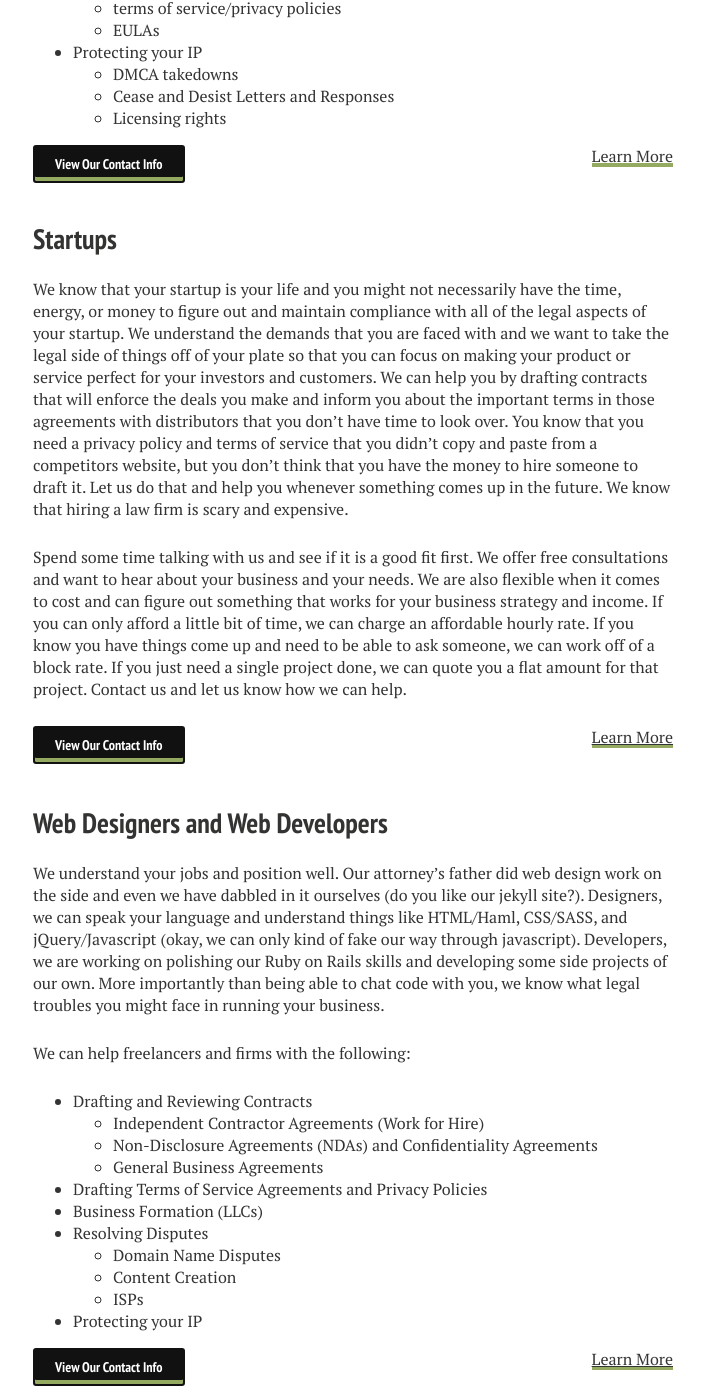
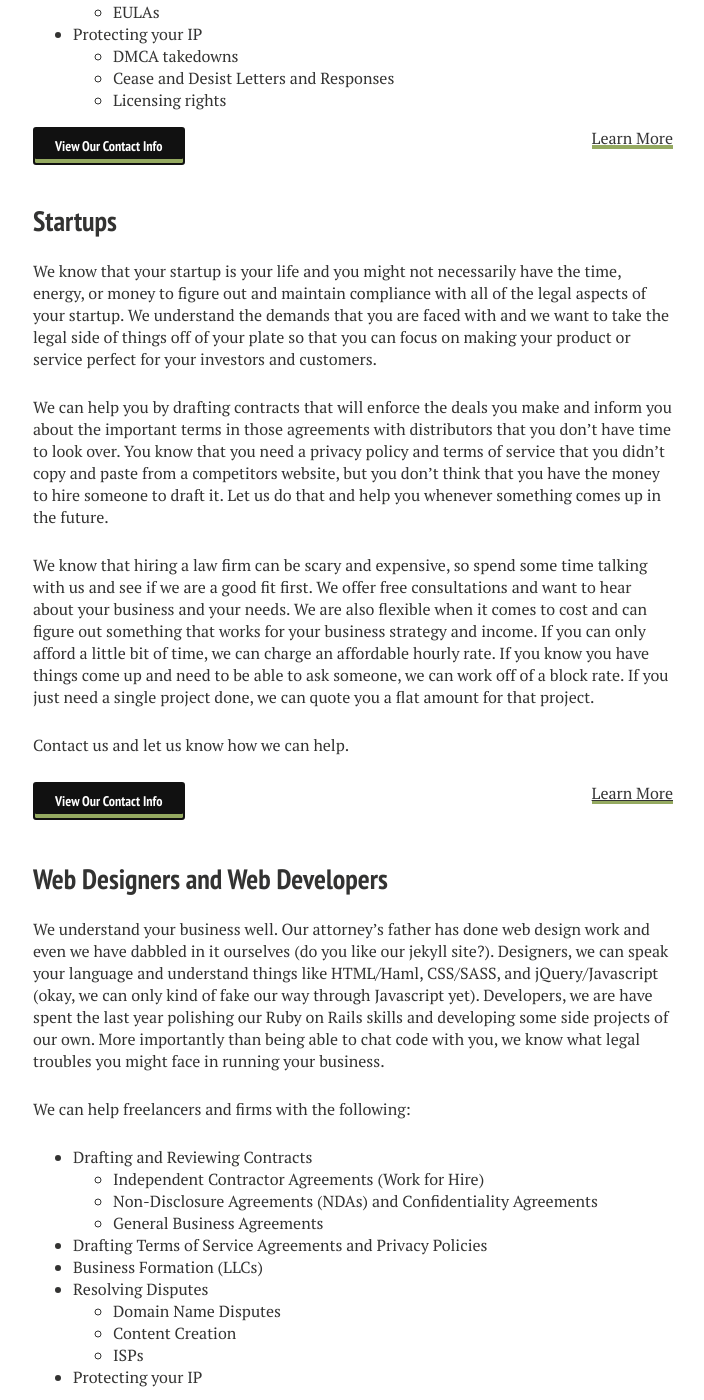
Before and after one commit to nerdyfergy/blg-site-mm3, a Jekyll site: the page built from industries/index.md, in a window 1280 px wide and 1400 px high, scrolled down 1626 px. Shown: the whole window, without its empty margins (287-991 px from the left). Built offline with Jekyll 4.4.1, drawn with Linux system fonts in a browser that asks for light colours; some of the changed text lies outside the part shown.

Commit message:
Update index.md

```diff
--- a/industries/index.md
+++ b/industries/index.md
@@ -26,13 +26,15 @@ Whether you are a competitor, caster, or streamer, we can help with:
 * Structuring your organization as business to protect your personal assets, and
 * Protecting your IP
 
-Let us help you, so that you can focus on being the best.
+Let us help you, so that you can just focus on competing.
 
 <a markdown="0" href="{{ site.url }}/contact" class="btn">View Our Contact Info</a>
 <a markdown="0" href="{{ site.url }}/esports-law/" class="halvsies">Learn More</a>
 
 ## Game Devs
-We might have grown up, but we have never grown out of gaming. Helping indie game developers with their business is why we went to law school and became attorneys. It has been really rewarding to fulfill our dream of representing game developers as clients. We can help you in the following ways:
+We might have grown up, but we have never grown out of gaming. Helping indie game developers with their business is why we went to law school and became attorneys.
+
+We can help you in the following ways:
 
 * Structuring your business
   * Protect yourself from personal liability arising from your busienss deals
@@ -50,15 +52,19 @@ We might have grown up, but we have never grown out of gaming. Helping indie gam
 </div>
 
 ## Startups
-We know that your startup is your life and you might not necessarily have the time, energy, or money to figure out and maintain compliance with all of the legal aspects of your startup. We understand the demands that you are faced with and we want to take the legal side of things off of your plate so that you can focus on making your product or service perfect for your investors and customers. We can help you by drafting contracts that will enforce the deals you make and inform you about the important terms in those agreements with distributors that you don't have time to look over. You know that you need a privacy policy and terms of service that you didn't copy and paste from a competitors website, but you don't think that you have the money to hire someone to draft it. Let us do that and help you whenever something comes up in the future. We know that hiring a law firm is scary and expensive.
+We know that your startup is your life and you might not necessarily have the time, energy, or money to figure out and maintain compliance with all of the legal aspects of your startup. We understand the demands that you are faced with and we want to take the legal side of things off of your plate so that you can focus on making your product or service perfect for your investors and customers.
 
-Spend some time talking with us and see if it is a good fit first. We offer free consultations and want to hear about your business and your needs. We are also flexible when it comes to cost and can figure out something that works for your business strategy and income. If you can only afford a little bit of time, we can charge an affordable hourly rate. If you know you have things come up and need to be able to ask someone, we can work off of a block rate. If you just need a single project done, we can quote you a flat amount for that project. Contact us and let us know how we can help.
+We can help you by drafting contracts that will enforce the deals you make and inform you about the important terms in those agreements with distributors that you don't have time to look over. You know that you need a privacy policy and terms of service that you didn't copy and paste from a competitors website, but you don't think that you have the money to hire someone to draft it. Let us do that and help you whenever something comes up in the future.
+
+We know that hiring a law firm can be scary and expensive, so spend some time talking with us and see if we are a good fit first. We offer free consultations and want to hear about your business and your needs. We are also flexible when it comes to cost and can figure out something that works for your business strategy and income. If you can only afford a little bit of time, we can charge an affordable hourly rate. If you know you have things come up and need to be able to ask someone, we can work off of a block rate. If you just need a single project done, we can quote you a flat amount for that project.
+
+Contact us and let us know how we can help.
 
 <a markdown="0" href="{{ site.url }}/contact" class="btn">View Our Contact Info</a>
 <a markdown="0" href="{{ site.url }}/startup-law/" class="halvsies">Learn More</a>
 
 ## Web Designers and Web Developers
-We understand your jobs and position well. Our attorney's father did web design work on the side and even we have dabbled in it ourselves (do you like our jekyll site?). Designers, we can speak your language and understand things like HTML/Haml, CSS/SASS, and jQuery/Javascript (okay, we can only kind of fake our way through javascript). Developers, we are working on polishing our Ruby on Rails skills and developing some side projects of our own. More importantly than being able to chat code with you, we know what legal troubles you might face in running your business.
+We understand your business well. Our attorney's father has done web design work and even we have dabbled in it ourselves (do you like our jekyll site?). Designers, we can speak your language and understand things like HTML/Haml, CSS/SASS, and jQuery/Javascript (okay, we can only kind of fake our way through Javascript yet). Developers, we are have spent the last year polishing our Ruby on Rails skills and developing some side projects of our own. More importantly than being able to chat code with you, we know what legal troubles you might face in running your business.
 
 We can help freelancers and firms with the following:
 
```
Also changed, not shown: other parts of industries/index.md (+1 -1 lines).
